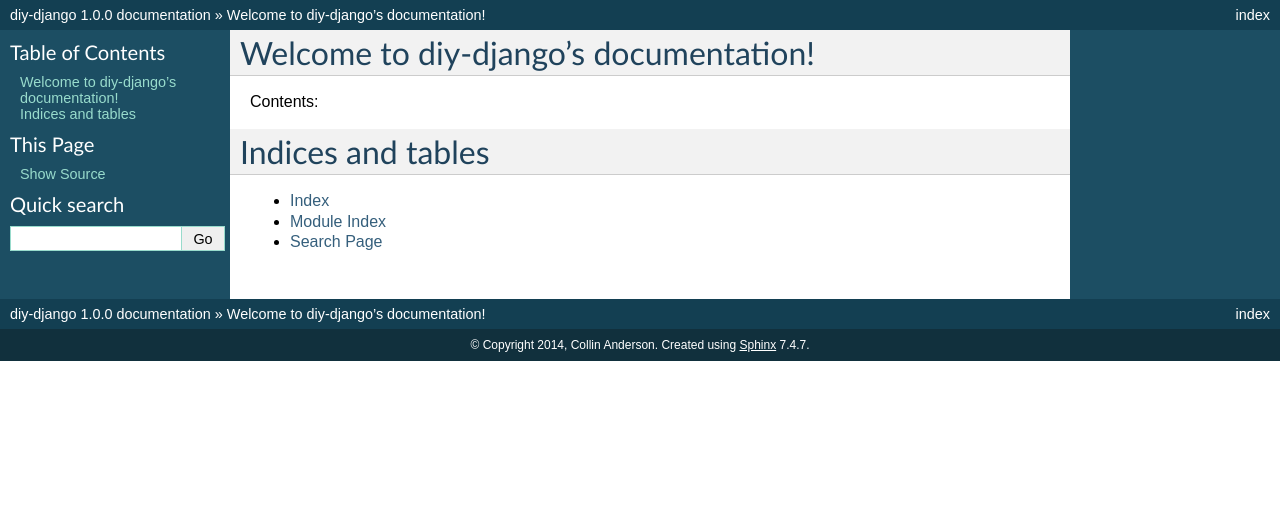
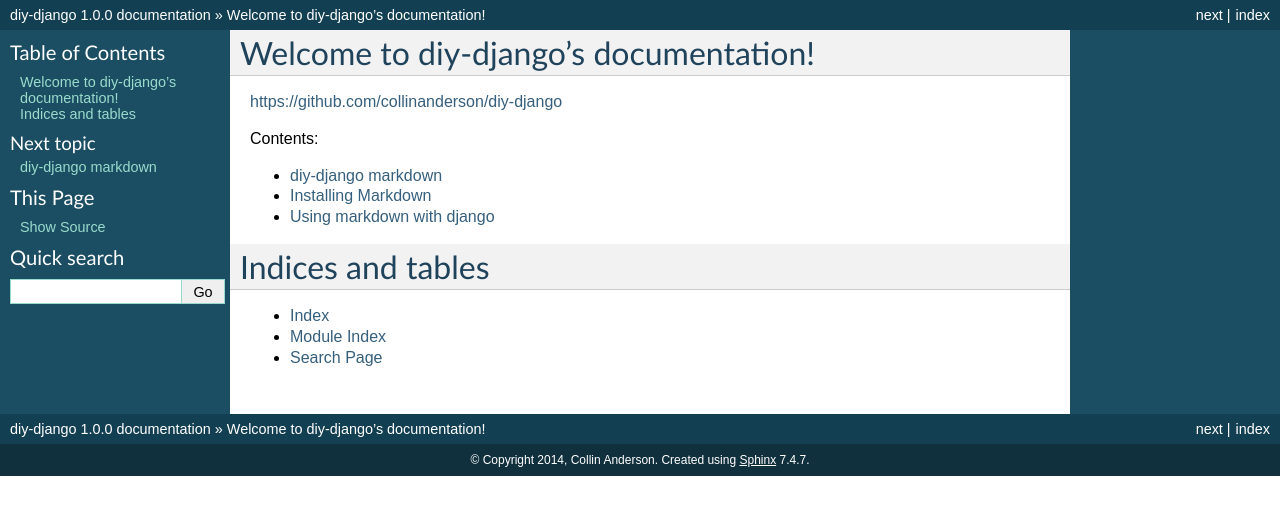
Before and after one commit to adamchainz/diy-django, a Sphinx documentation site: the page built from docs/index.rst, in a window 1280 px wide. Shown: the top 515 px of the page. Built offline with Sphinx 7.4.7, drawn with Linux system fonts in a browser that asks for light colours.

Commit message:
rough markdown
me no test

```diff
--- a/docs/index.rst
+++ b/docs/index.rst
@@ -6,11 +6,14 @@
 Welcome to diy-django's documentation!
 ======================================
 
+https://github.com/collinanderson/diy-django
+
 Contents:
 
 .. toctree::
    :maxdepth: 2
 
+   markdown
 
 
 Indices and tables
--- /dev/null
+++ b/docs/markdown.rst
@@ -0,0 +1,28 @@
+diy-django markdown
+===================
+
+Installing Markdown
+===================
+
+Install using pip::
+
+    pip install markdown
+
+Using markdown with django
+==========================
+
+Set up your models like this:
+
+    from django.utils.safestring import mark_safe
+    import markdown
+
+
+    class MyModel(models.Model):
+        content = models.TextField()
+
+        def content_markdown(self):
+            return mark_safe(markdown.markdown(self.content))
+
+In your template, render the markdown like so:
+
+    {{ my_object.content_markdown }}
```
